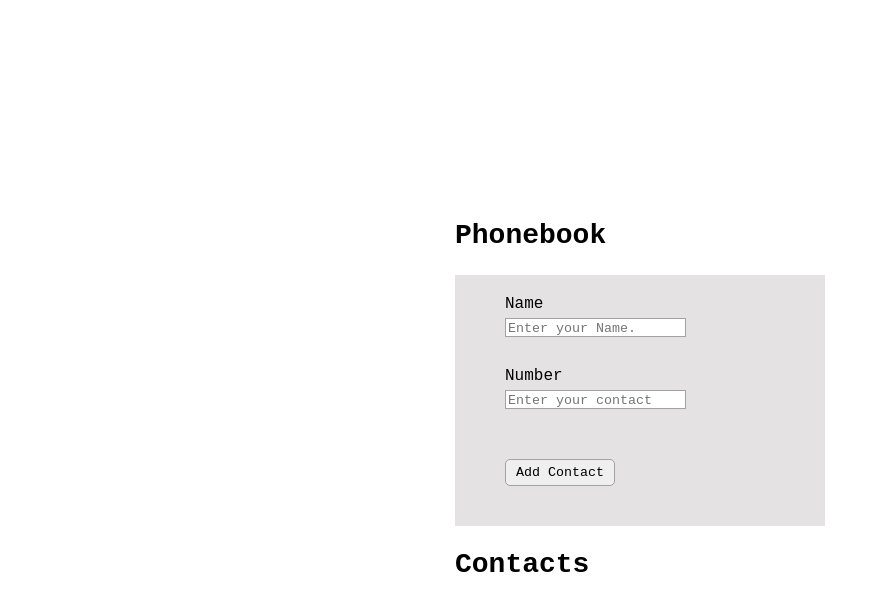
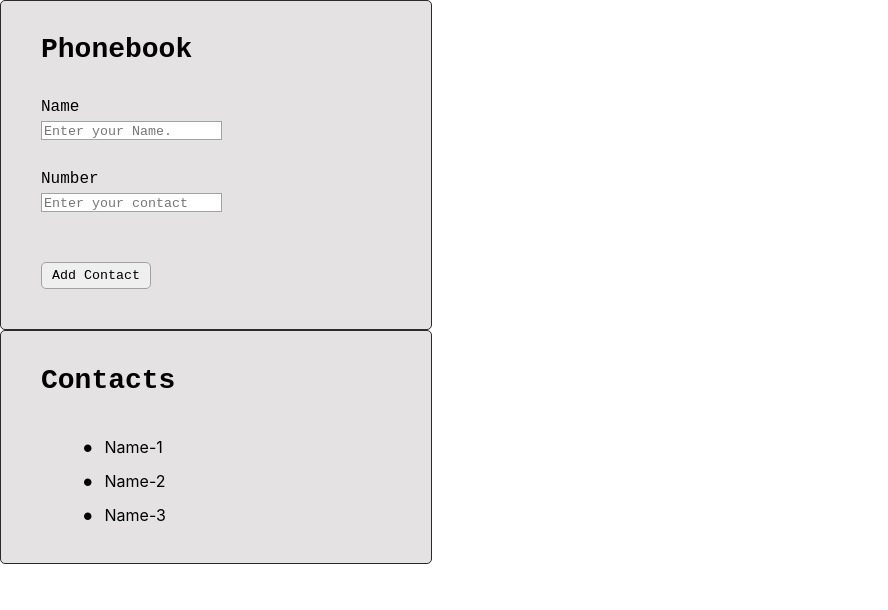
Before and after one commit to Wslaw/goit-react-hw-02-phonebook, a React (Create React App) app: page / in a window 1280 px wide. Shown: the top 610 px of the page, without its empty margins (0-888 px from the left). Built offline with nearby package versions, Linux system fonts and the light colour scheme.

Commit message:
Update-1

```diff
--- a/src/components/App.jsx
+++ b/src/components/App.jsx
@@ -4,12 +4,11 @@
 import ContactForm from './ContactForm/ContactForm';
 import ContactList from "./ContactList/ContactList";
 
-
 export const App = () => {
   return (
     <div className={styles.App}>
       <ContactForm />
-      {/* <ContactList /> */}
+      <ContactList />
     </div>
   );
 };
--- a/src/components/ContactForm/ContactForm.jsx
+++ b/src/components/ContactForm/ContactForm.jsx
@@ -7,13 +7,22 @@
    nameId = nanoid();
    numberId = nanoid();
 
+  handleSubmit = (e) => {
+    e.preventDefault();
+    // Коли відбувається handleSubmit нам треба витягти дані з форми
+    const { elements } = e.currentTarget;
+
+    console.log(e.currentTarget);
+    console.log(e.target);
+  }
+
   render() {
-    const { nameId, numberId } = this;
+    const { nameId, numberId, handleSubmit } = this;
     return (
-      <div className={styles.wrap}>
+      <div className={styles.wrapper}>
         <h2 className={styles.title}>Phonebook</h2>
-        <form className={styles.form}>
-          <div className={styles.wrapper}>
+        <form onSubmit={handleSubmit} className={styles.form}>
+          <div className={styles.wrap}>
             <label htmlFor={nameId} className={styles.formLabel}>
               Name
             </label>
@@ -22,9 +31,9 @@
               className={styles.input}
               type="text"
               name="name"
-              pattern="^[a-zA-Zа-яА-Я]+(([' -][a-zA-Zа-яА-Я ])?[a-zA-Zа-яА-Я]*)*$"
+              // pattern="^[a-zA-Zа-яА-Я]+(([' -][a-zA-Zа-яА-Я ])?[a-zA-Zа-яА-Я]*)*$"
               title="Name may contain only letters, apostrophe, dash and spaces. For example Adrian, Jacob Mercer, Charles de Batz de Castelmore d'Artagnan"
-              required
+              // required
               placeholder="Enter your Name."
             />
             <label htmlFor={numberId} className={styles.formLabel}>
@@ -35,9 +44,9 @@
               className={styles.input}
               type="tel"
               name="number"
-              pattern="\+?\d{1,4}?[-.\s]?\(?\d{1,3}?\)?[-.\s]?\d{1,4}[-.\s]?\d{1,4}[-.\s]?\d{1,9}"
+              // pattern="\+?\d{1,4}?[-.\s]?\(?\d{1,3}?\)?[-.\s]?\d{1,4}[-.\s]?\d{1,4}[-.\s]?\d{1,9}"
               title="Phone number must be digits and can contain spaces, dashes, parentheses and can start with +"
-              required
+              // required
               placeholder="Enter your contact"
             />
             <button type="submit" className={styles.btn}>
@@ -45,8 +54,6 @@
             </button>
           </div>
         </form>
-
-        <h2 className={styles.title}>Contacts</h2>
       </div>
     );
   }
--- a/src/components/ContactForm/contactForm.module.css
+++ b/src/components/ContactForm/contactForm.module.css
@@ -1,13 +1,23 @@
-.App {
-  height: 100vh;
+/* .App {
+    height: 100vh;
+    display: flex;
+    justify-content: center;
+    align-items: center;
+    flex-direction: column;
+    font-size: 18px;
+    color: #010101;
+} */
+.wrapper{
+  width: 350px;
   display: flex;
-  justify-content: center;
-  align-items: center;
   flex-direction: column;
-  font-size: 18px;
-  color: #010101;
+  padding: 10px 40px;
+  background-color: rgb(228, 226, 226);
+   border: 1px solid #2a2a2a;
+  border-radius: 5px;
 }
 .title {
+/* margin-left: 40px; */
   font-family: 'Courier New', Courier, monospace;
   font-size: 28px;
 }
@@ -15,20 +25,13 @@
 .formLabel {
   font-size: 16px;
   font-family: 'Courier New', Courier, monospace;
-  margin: 10px 0 5px 40px;
+  margin: 10px 0 5px 0px;
 }
 
-.wrapper {
-  width: 350px;
-  display: flex;
-  flex-direction: column;
-  padding: 10px 10px;
-  background-color: rgb(228, 226, 226);
-}
 
 .input {
   width: 50%;
-  margin-left: 40px;
+  /* margin-left: 40px; */
   margin-bottom: 20px;
   border: 1px solid #a2a2a2;
 }
@@ -36,9 +39,15 @@
   font-family: 'Courier New', Courier, monospace;
 }
 
+.wrap{
+    display: flex;
+flex-direction: column;
+}
+
+
 .btn {
   font-family: 'Courier New', Courier, monospace;
-  margin: 30px 40px;
+  margin: 30px 0px;
   width: fit-content;
   padding: 5px 10px;
   align-items: center;
--- a/src/components/ContactList/ContactList.jsx
+++ b/src/components/ContactList/ContactList.jsx
@@ -1,23 +1,19 @@
-import { Component } from 'react';
+// import { Component } from 'react';
+import React from 'react';
 import styles from './contactList.module.css';
-import { nanoid } from 'nanoid';
-
-class ContactList extends Component {
-    render() {
-        const numberLable = nanoid();
-
-        return (
-
-            <></>
+// import { nanoid } from 'nanoid';
+const ContactList = ({items}) => {
+    return (
+      <div className={styles.wrapper}>
+        <h2 className={styles.title}>Contacts</h2>
+        <ol className={styles.customList}>
+          <li>Name-1</li>
+          <li>Name-2</li>
+          <li>Name-3</li>
+        </ol>
+      </div>
     );
-  }
 }
 
-// const ContactForm = () => {
-//   const nameLable = nanoid();
-//   return (
-
-//   );
-// };
 
 export default ContactList;
--- a/src/components/ContactList/contactList.module.css
+++ b/src/components/ContactList/contactList.module.css
@@ -1,30 +1,53 @@
-.formLabel {
-    font-size: 16px;
-    font-family:'Courier New', Courier, monospace;
-  margin: 10px 0 5px 40px;
-}
-
-.wrapper {
+/* .App {
+    height: 100vh;
+    display: flex;
+    justify-content: center;
+    align-items: center;
+    flex-direction: column;
+    font-size: 18px;
+    color: #010101;
+} */
+.wrapper{
   width: 350px;
   display: flex;
   flex-direction: column;
-  padding: 10px 10px;
+  padding: 10px 40px;
   background-color: rgb(228, 226, 226);
+  border: 1px solid #2a2a2a;
+  border-radius: 5px;
 }
+.title {
+/* margin-left: 40px; */
+  font-family: 'Courier New', Courier, monospace;
+  font-size: 28px;
+}
+
+.formLabel {
+  font-size: 16px;
+  font-family: 'Courier New', Courier, monospace;
+  margin: 10px 0 5px 0px;
+}
+
 
 .input {
   width: 50%;
-  margin-left: 40px;
+  /* margin-left: 40px; */
+  margin-bottom: 20px;
+  border: 1px solid #a2a2a2;
 }
-.input::placeholder{
-        font-family: 'Courier New', Courier, monospace;
-
+.input::placeholder {
+  font-family: 'Courier New', Courier, monospace;
 }
 
+.wrap{
+    display: flex;
+flex-direction: column;
+}
+
+
 .btn {
-        font-family: 'Courier New', Courier, monospace;
-
-  margin: 10px 40px;
+  font-family: 'Courier New', Courier, monospace;
+  margin: 30px 0px;
   width: fit-content;
   padding: 5px 10px;
   align-items: center;
@@ -32,7 +55,28 @@
   border-radius: 5px;
   cursor: pointer;
 }
-.btn:hover{
-    background-color: rgb(146, 152, 162);
-    color: aliceblue;
+.btn:hover {
+  background-color: rgb(146, 152, 162);
+  color: aliceblue;
 }
+
+
+.customList {
+List-style-type: none;
+  counter-reset: my-counter;
+}
+
+.customList li {
+  position: relative;
+  padding-left: 0px; /* Регулируйте отступ слева, чтобы точка была по середине строки */
+  margin-bottom: 10px; /* Регулируйте, если нужен отступ между элементами списка */
+  display: flex; /* Используем flex, чтобы выровнять текст и точку */
+  align-items: center; /* Выравниваем по центру вертикали */
+}
+
+.customList li:before {
+  content: '\2022'; /* Юникод-символ крупной точки */
+  font-size: 24px; /* Регулируйте размер точки по желанию */
+  margin-right: 10px; /* Отступ между точкой и текстом */
+  line-height: 1;
+}
```
